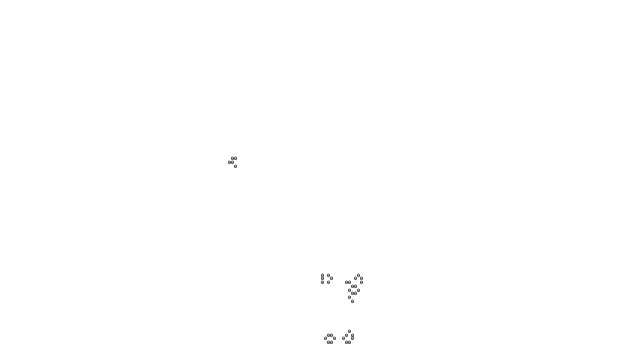
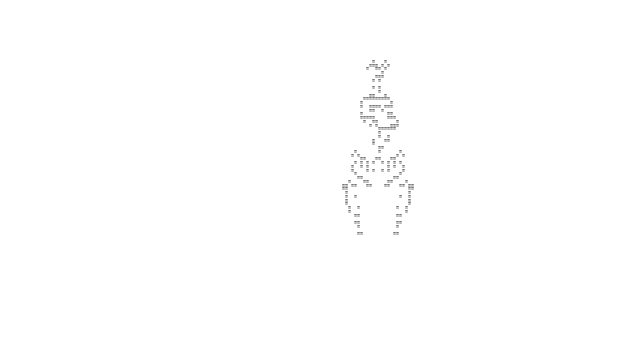
Before and after one commit to bedorlan/cgol, a React (Create React App) app: page / in a window 1280 px wide. Shown: the part 428-785 px from the top of the page, without its empty margins (258-898 px from the left). Built offline with nearby package versions, Linux system fonts and the light colour scheme.

Commit message:
optimizations

```diff
--- a/src/App.tsx
+++ b/src/App.tsx
@@ -1,13 +1,18 @@
-import { useEffect, useState } from 'react'
+import { Fragment, useEffect, useState } from 'react'
 
 export default function App() {
   return <Game />
 }
 
 const gliderRle = `
-# You can save the pattern into this box with Settings/Pattern/Save or Ctrl-S.
-x = 7, y = 3, rule = B3/S23
-o3b3o$3o2bo$bo!
+x = 24, y = 47, rule = B3/S23
+10bo$9b2o3bo$8b2ob3obo$10bo2b3o$10bob3o$13b2o$12b2o$12bo$10bo$10bo3bo$
+8b4o3bo$7bo4b2o2bo$7b2obo5bo$10b2o2b3o$10b2o$7b2o2b5o$5b2ob4o3bob2o$6b
+4obo3b4o$10b2o5b3o$10bo4bo$10bo$10b2obobo$10b2o$10b2o3bo$11bo$4bo14bo$
+3b2ob2o8b2ob2o$4bo3bo6bo3bo$3bo2bob8obo2bo$3bob2o3bo2bo3b2obo$6bobo6bo
+bo$3bo3b2o6b2o3bo$2bo18bo$b3o5bo4bo5b3o$bobobo3bo4bo3bobobo$b2o5bo6bo
+5b2o$obo18bobo$3bo16bo$3bo16bo$3bo16bo$bo2bo14bo2bo$2b3o14b3o$4bo14bo
+2$4b2o12b2o2$4b3o10b3o!
 `
 
 function Game() {
@@ -39,7 +44,7 @@
 }
 function GridViewer(props: IGridViewerProps) {
   const dead = ' '
-  const alive = '0'
+  const alive = '='
   const grid = props.grid
 
   let stringGrid = ''
@@ -50,7 +55,11 @@
     stringGrid += '\n'
   }
 
-  return <pre style={{ fontFamily: 'Cousine', fontSize: '5px', lineHeight: '0.75em' }}>{stringGrid}</pre>
+  return (
+    <pre style={{ fontFamily: 'Cousine', fontSize: '5px', lineHeight: '0.75em' }}>
+      <Fragment key={new Date().getTime()}>{stringGrid}</Fragment>
+    </pre>
+  )
 }
 
 class Grid {
@@ -122,21 +131,21 @@
     const [, x, y] = headerMatch.map(Number)
 
     const result = new Uint8Array(x * y).fill(0)
-        let i = 0
+    let i = 0
     let j = 0
     const strBody = body.join('').replace('!', '')
     const extractSection = /(\d*)([bo$])/g
     for (const section of strBody.matchAll(extractSection)) {
       const tag = section[2]
-          let count = Number(section[1]) || 1
+      let count = Number(section[1]) || 1
       if (tag === '$') {
         j += count
         i = 0
       } else {
         const state = tag === 'o' ? 1 : 0
         while (count-- > 0) result[pos(x, i++, j)] = state
-          }
-        }
+      }
+    }
 
     const grid = new Grid(x, y)
     grid.cells = result
```
